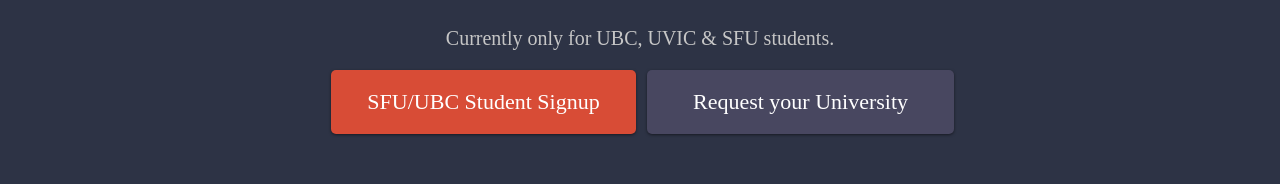
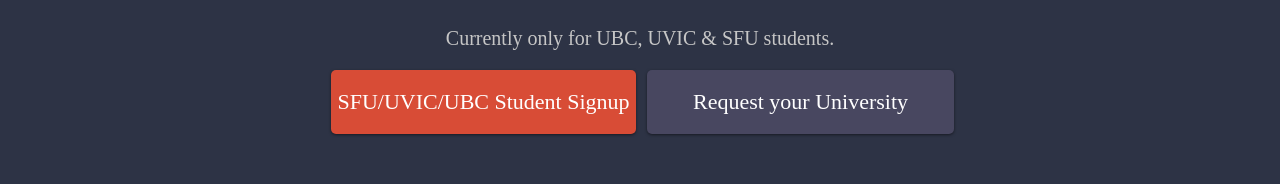
Before and after one commit to hackerbatch/hackerbatch.github.io, a plain HTML site: page index.html in a window 1280 px wide. Shown: the part 341-525 px from the top of the page. Drawn offline with Linux system fonts and the light colour scheme; some packages are replaced by stand-ins of ours; a script that the page names is missing; a web font is replaced by a local one.

Commit message:
Updated signup button

```diff
--- a/index.html
+++ b/index.html
@@ -1849,7 +1849,7 @@ screen and (min-width: 1000px) and (-webkit-max-device-pixel-ratio: 1.5)
 <div class="conversion_wrapper">
 	<a href="" class="popup-link" id="link-h57mdnarg1jg7gb9" style="width: 305px; height: 64px;" data-wid="3">
 
-			<div class="btn submit-button button_submit dynamic-button  corners shadow  ">SFU/UBC Student Signup</div>
+			<div class="btn submit-button button_submit dynamic-button  corners shadow  ">SFU/UVIC/UBC Student Signup</div>
 			</a>
 </div>
 </div>
```
